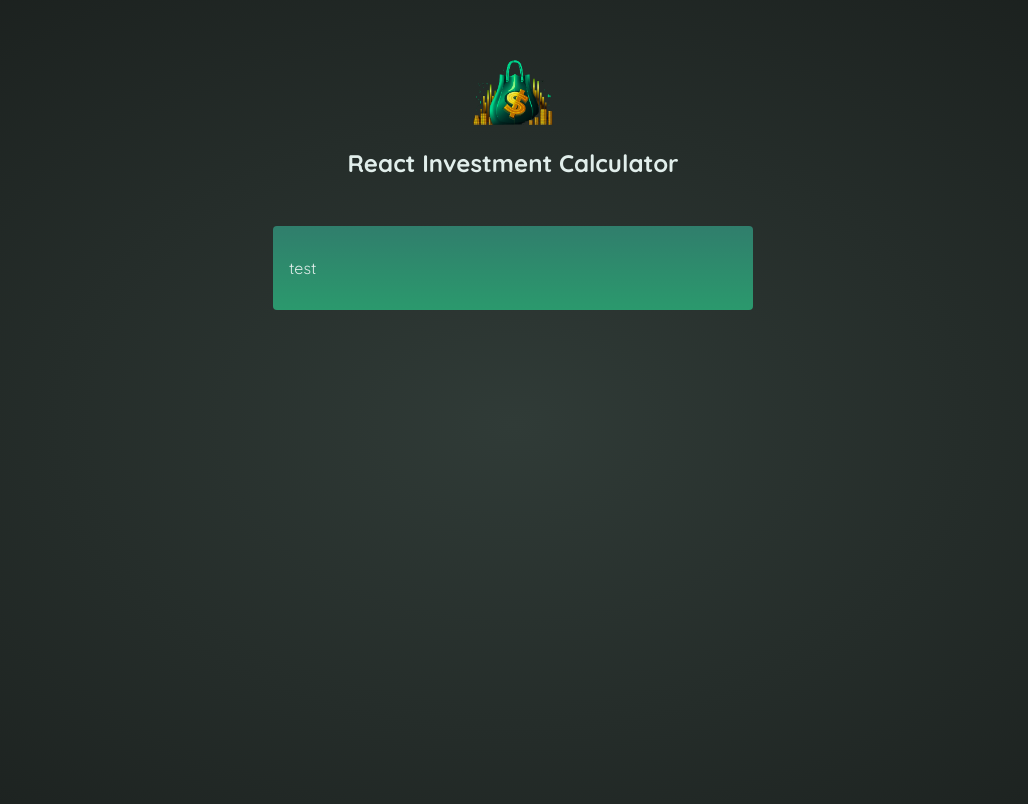
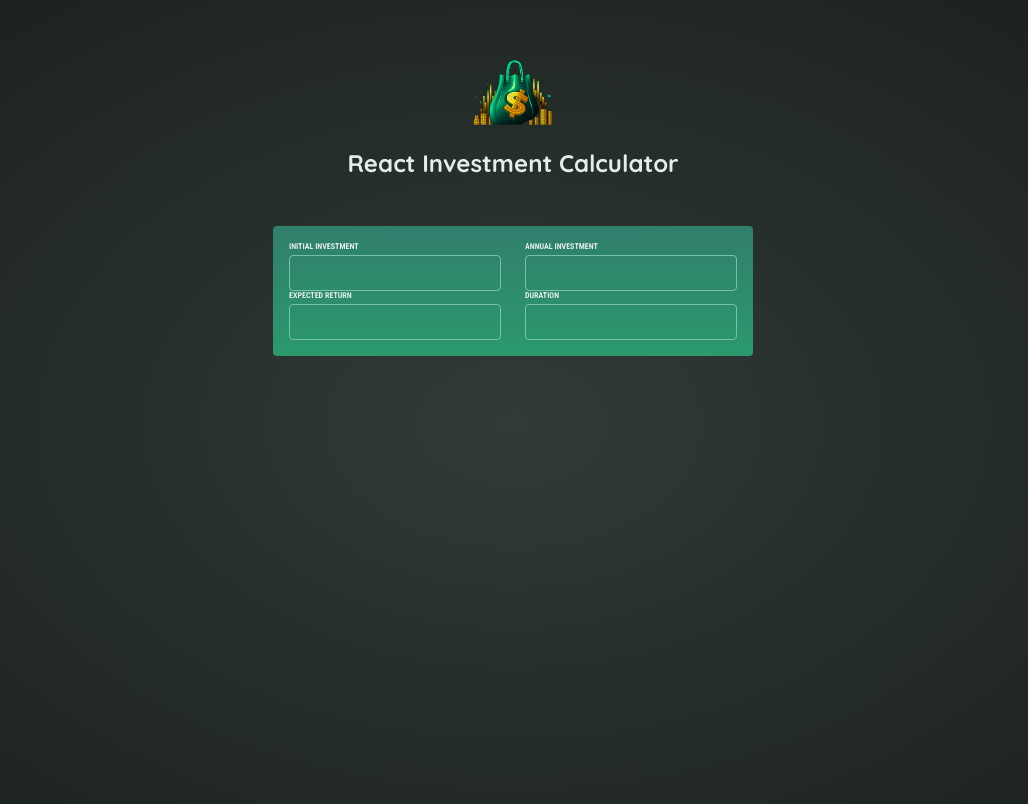
Before and after one commit to kei1-st/KabuMeter, a React (Vite) app: page / in a window 1280 px wide. Shown: the top 804 px of the page, without its empty margins (127-1155 px from the left). Built offline with nearby package versions, Linux system fonts and the light colour scheme.

Commit message:
add input-group

```diff
--- a/src/components/UserInput/UserInput.jsx
+++ b/src/components/UserInput/UserInput.jsx
@@ -1,9 +1,28 @@
-import "./UserInput.css"
+import './UserInput.css';
 
 export default function UserInput() {
   return (
     <div id="user-input">
-      <p>test</p>
+      <div class="input-group">
+        <div>
+          <label>INITIAL INVESTMENT</label>
+          <input />
+        </div>
+        <div>
+          <label>ANNUAL INVESTMENT</label>
+          <input />
+        </div>
+      </div>
+      <div class="input-group">
+        <div>
+          <label>EXPECTED RETURN</label>
+          <input />
+        </div>
+        <div>
+          <label>DURATION</label>
+          <input />
+        </div>
+      </div>
     </div>
-  )
+  );
 }
```
